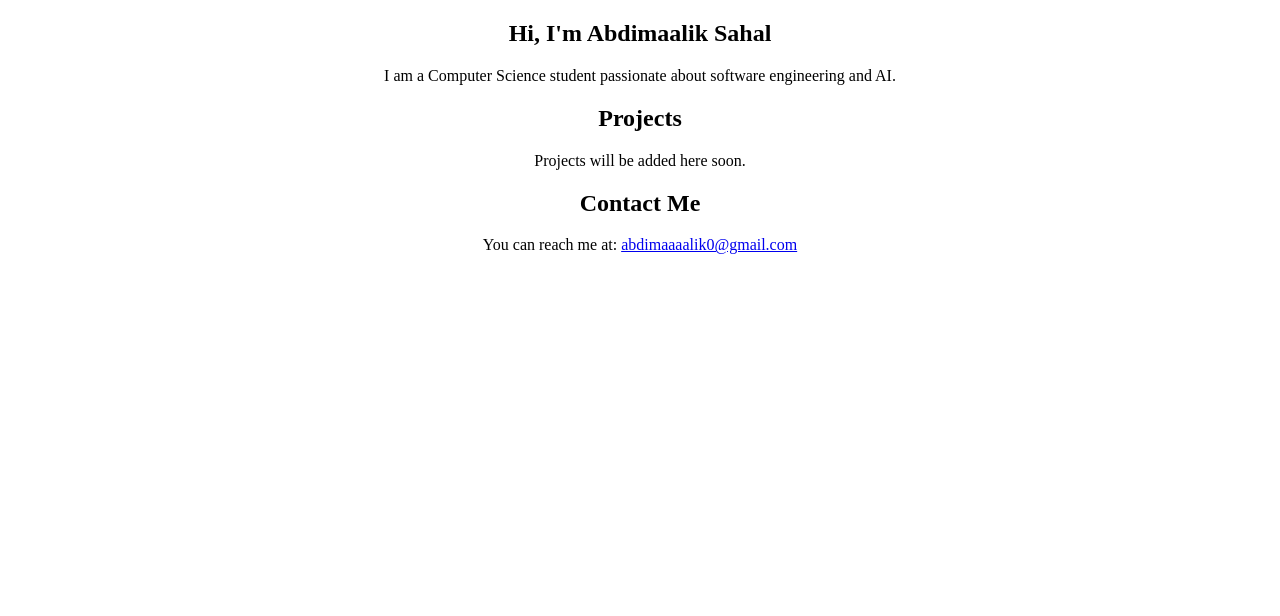
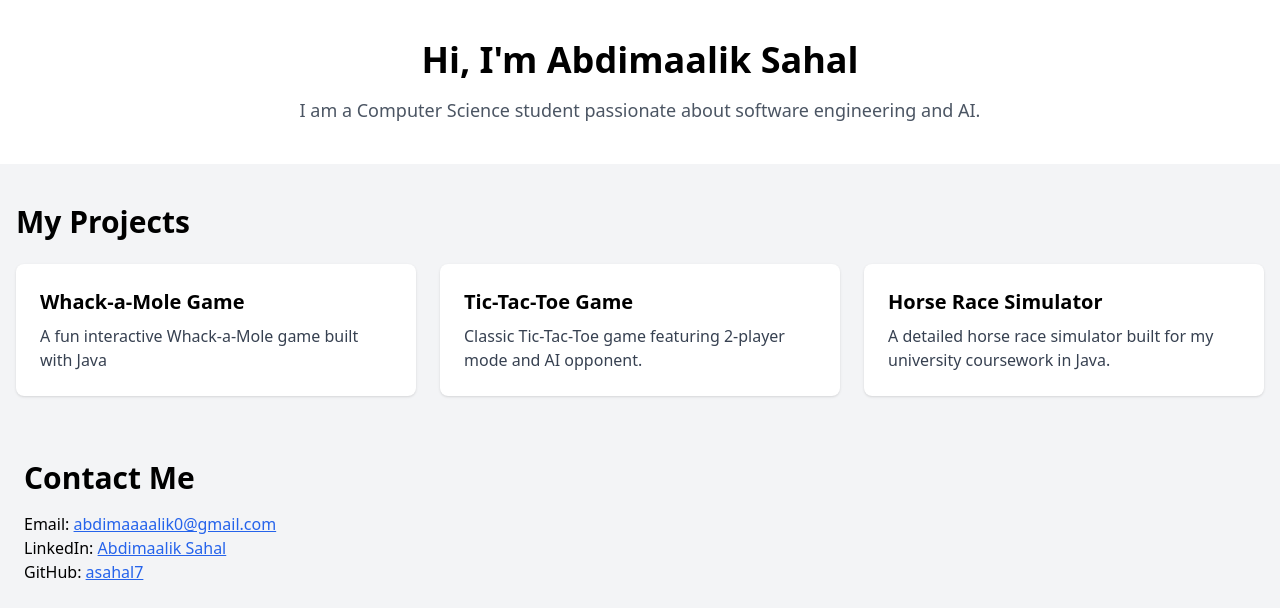
Before and after one commit to asahal7/abdimaalik-portfolio, a React (Vite) app: page / in a window 1280 px wide. Shown: the top 616 px of the page. Built offline with nearby package versions, Linux system fonts and the light colour scheme.

Commit message:
Add LinkedIn and GitHub links to Contact section

```diff
--- a/src/components/Contact.jsx
+++ b/src/components/Contact.jsx
@@ -2,9 +2,31 @@ import React from "react";
 
 const Contact = () => {
   return (
-    <section className="py-10 text-center">
-      <h2 className="text-2xl font-semibold mb-6">Contact Me</h2>
-      <p>You can reach me at: <a href="mailto:abdimaaaalik0@gmail.com" className="text-blue-500 underline">abdimaaaalik0@gmail.com</a></p>
+    <section id="contact" className="p-6 bg-gray-100">
+      <h2 className="text-3xl font-bold mb-4">Contact Me</h2>
+      <p>Email: <a href="mailto:abdimaaaalik0@gmail.com" className="text-blue-600 underline">abdimaaaalik0@gmail.com</a></p>
+      <p>
+        LinkedIn:{" "}
+        <a
+          href="https://www.linkedin.com/in/abdimaalik-sahal-33bbab336/"
+          target="_blank"
+          rel="noopener noreferrer"
+          className="text-blue-600 underline"
+        >
+          Abdimaalik Sahal
+        </a>
+      </p>
+      <p>
+        GitHub:{" "}
+        <a
+          href="https://github.com/asahal7"
+          target="_blank"
+          rel="noopener noreferrer"
+          className="text-blue-600 underline"
+        >
+          asahal7
+        </a>
+      </p>
     </section>
   );
 };
--- a/src/components/Projects.jsx
+++ b/src/components/Projects.jsx
@@ -1,12 +1,43 @@
-import React from "react";
+import React from 'react';
 
-const Projects = () => {
+const projects = [
+  {
+    name: "Whack-a-Mole Game",
+    description: "A fun interactive Whack-a-Mole game built with Java",
+    url: "https://github.com/asahal7/WhackAMole",
+  },
+  {
+    name: "Tic-Tac-Toe Game",
+    description: "Classic Tic-Tac-Toe game featuring 2-player mode and AI opponent.",
+    url: "https://github.com/asahal7/TicTacToe",
+  },
+  {
+    name: "Horse Race Simulator",
+    description: "A detailed horse race simulator built for my university coursework in Java.",
+    url: "https://github.com/asahal7/HorseRaceSimulator",
+  },
+];
+
+export default function Projects() {
   return (
-    <section className="py-10">
-      <h2 className="text-2xl font-semibold mb-6 text-center">Projects</h2>
-      <p className="text-center text-gray-500">Projects will be added here soon.</p>
+    <section id="projects" className="py-10 bg-gray-100">
+      <div className="container mx-auto px-4">
+        <h2 className="text-3xl font-bold mb-6">My Projects</h2>
+        <div className="grid gap-6 md:grid-cols-3">
+          {projects.map(({ name, description, url }) => (
+            <a
+              key={name}
+              href={url}
+              target="_blank"
+              rel="noopener noreferrer"
+              className="block p-6 bg-white rounded-lg shadow hover:shadow-lg transition"
+            >
+              <h3 className="text-xl font-semibold mb-2">{name}</h3>
+              <p className="text-gray-700">{description}</p>
+            </a>
+          ))}
+        </div>
+      </div>
     </section>
   );
-};
-
-export default Projects;
+}
```
Also changed, not shown: package.json (+12 -19 lines), src/App.jsx (line endings or trailing spaces), 1 other file (tests, documents, lock files or other folders).
